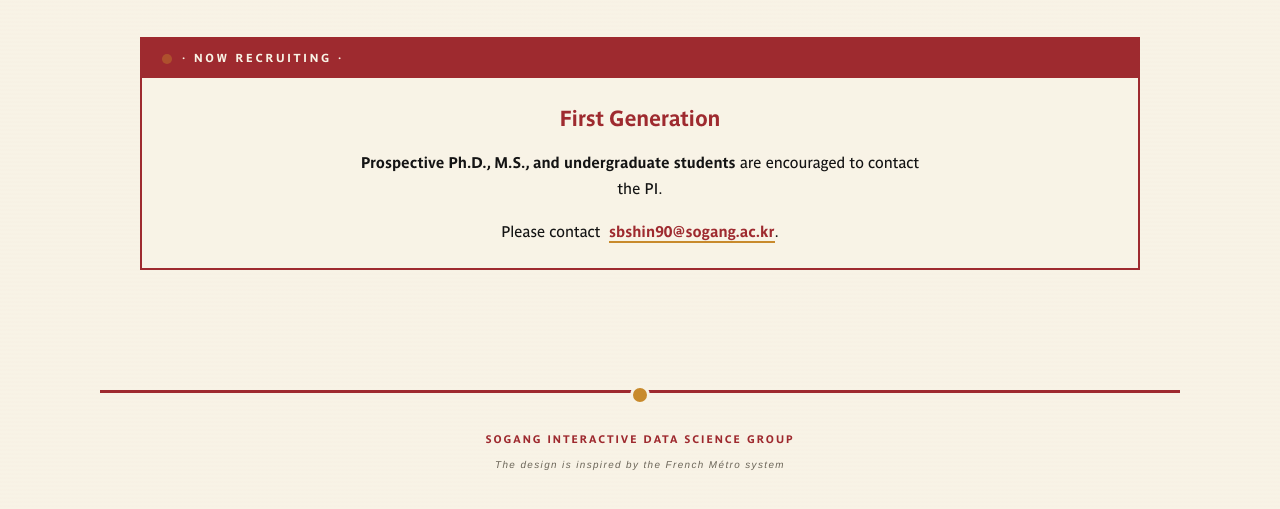
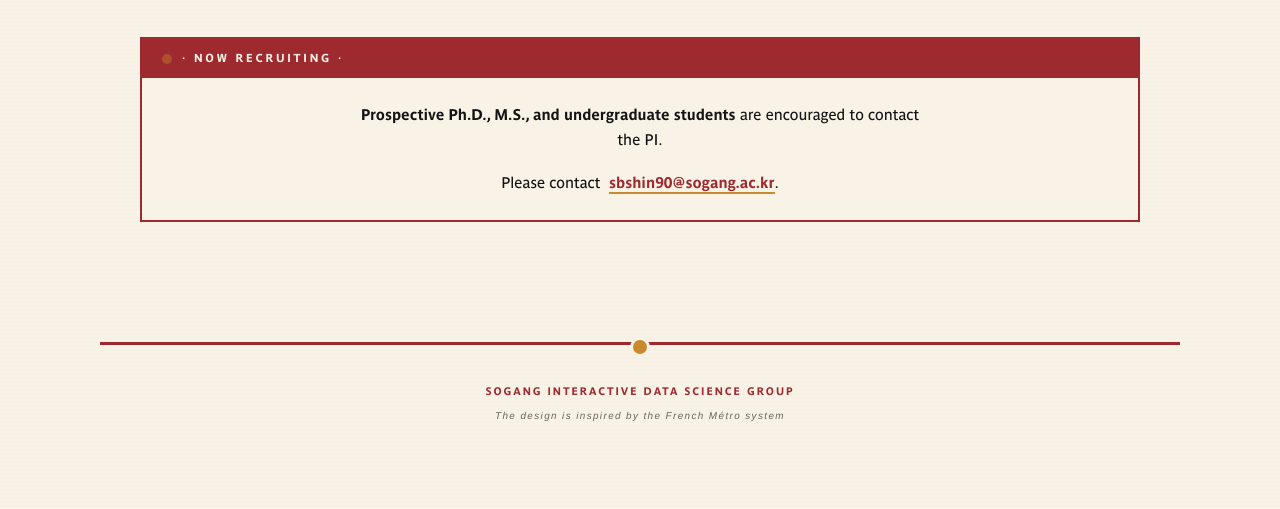
Before and after one commit to SungBokH/sogangidsg, a plain HTML site: page researchers.html in a window 1280 px wide. Shown: the part 223-732 px from the top of the page. Drawn offline with Linux system fonts and the light colour scheme; a web font is replaced by a local one.

Commit message:
researchers change
researchers change

```diff
--- a/researchers.html
+++ b/researchers.html
@@ -61,8 +61,6 @@
     <div class="recruiting-notice">
       <div class="notice-top">· Now Recruiting ·</div>
       <div class="notice-body">
-        <h3>First Generation</h3>
-
         <p>
           <strong>Prospective Ph.D., M.S., and undergraduate students</strong> are encouraged to contact the PI.
         </p>
```
